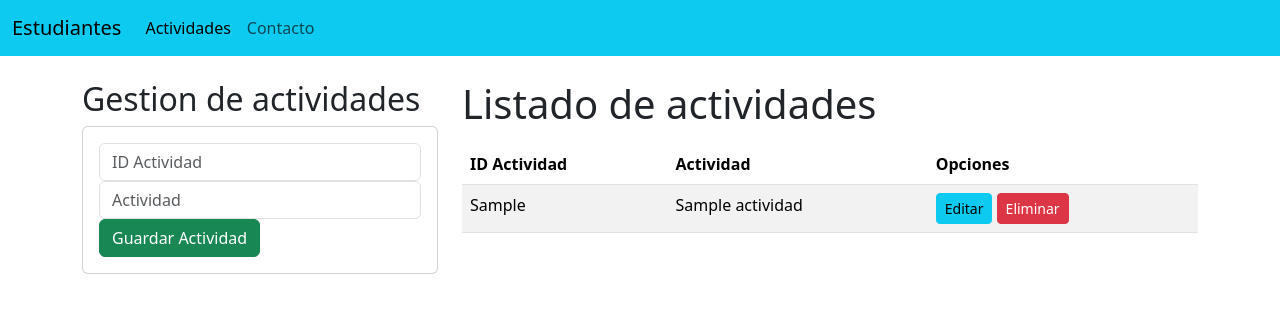
After one commit to Giannicv/Proyecto, a Django app: template aplicaciones/Academico/templates/actividades.html in a window 1280 px wide. The commit adds this page. Shown: the top 313 px of the page. Run offline with Django 3.2, Linux system fonts and the light colour scheme; the template is opened without the code that fills it: most values are stand-ins (such as "Sample title", 1, 10 or a date in 2020).

```diff
--- a/aplicaciones/Academico/models.py
+++ b/aplicaciones/Academico/models.py
@@ -6,6 +6,9 @@ class Alumno(models.Model):
     codigo = models.CharField(primary_key=True, max_length=6)
     nombre = models.CharField(max_length=50)
     nota = models.PositiveSmallIntegerField()
-
     def __str__(self):
         return f"{self.nombre} ({self.codigo})"
+
+class Actividad(models.Model):
+    idAct= models.CharField(primary_key=True, max_length=6)
+    actividad = models.CharField(max_length=45)
--- /dev/null
+++ b/aplicaciones/Academico/templates/actividades.html
@@ -0,0 +1,50 @@
+{% extends "./base.html" %}
+{% block title %} Gestion de actividades {% endblock %}
+{% block body %}
+<div class="row">
+    <div class="col-sm-12 col-md-6 col-lg-4 col-xl-4">
+        <h2>Gestion de actividades</h2>
+        <div class="card">
+            <div class="card-body">
+                <form action="/registrarActividad/" method="post">{% csrf_token %}
+                    <div class="form-group">
+                        <input type="text" id="idActividad" name="idActividad" class="form-control" placeholder="ID Actividad" required>
+                    </div>
+                    <div class="form-group">
+                        <input type="text" id="actividad" name="actividad" class="form-control" placeholder="Actividad" required>
+                    </div>
+                    <div class="form-group">
+                        <button type="submit" class="btn btn-success btn-block text-white">Guardar Actividad</button>
+                    </div>
+                </form>
+            </div>
+        </div>
+    </div>
+    <div class="col-sm-12 col-md-6 col-lg-8 col-xl-8">
+        <h1>Listado de actividades</h1>
+        <div class="table-responsive py-2">
+            <table class="table table-striped">
+                <thead>
+                    <tr>
+                        <th>ID Actividad</th>
+                        <th>Actividad</th>
+                        <th>Opciones</th>
+                    </tr>
+                </thead>
+                <tbody>
+                    {% for actividad in actividades %}
+                        <tr>
+                            <td>{{ actividad.idActividad }}</td>
+                            <td>{{ actividad.actividad }}</td>
+                            <td>
+                                <a href="editarActividad/{{ actividad.idActividad }}" class="btn btn-info btn-sm">Editar</a>
+                                <a href="eliminarActividad/{{ actividad.idActividad }}" class="btn btn-danger btn-sm">Eliminar</a>
+                            </td>
+                        </tr>
+                    {% endfor %}
+                </tbody>
+            </table>
+        </div>
+    </div>
+</div>
+{% endblock %}
--- a/aplicaciones/Academico/templates/base.html
+++ b/aplicaciones/Academico/templates/base.html
@@ -9,14 +9,14 @@
     <body>
         <nav class="navbar navbar-expand-lg bg-info">
             <div class="container-fluid">
-              <a class="navbar-brand" href="#">Universidad</a>
+              <a class="navbar-brand" href="#">Estudiantes</a>
               <button class="navbar-toggler" type="button" data-bs-toggle="collapse" data-bs-target="#navbarNav" aria-controls="navbarNav" aria-expanded="false" aria-label="Toggle navigation">
                 <span class="navbar-toggler-icon"></span>
               </button>
               <div class="collapse navbar-collapse" id="navbarNav">
                 <ul class="navbar-nav">
                   <li class="nav-item">
-                    <a class="nav-link active" aria-current="page" href="#">Home</a>
+                    <a class="nav-link active" aria-current="page" href="#">Actividades</a>
                   </li>
                   <li class="nav-item">
                     <a class="nav-link" href="#">Contacto</a>
```
Also changed, not shown: aplicaciones/Academico/migrations/0001_initial.py, universidad.db.
